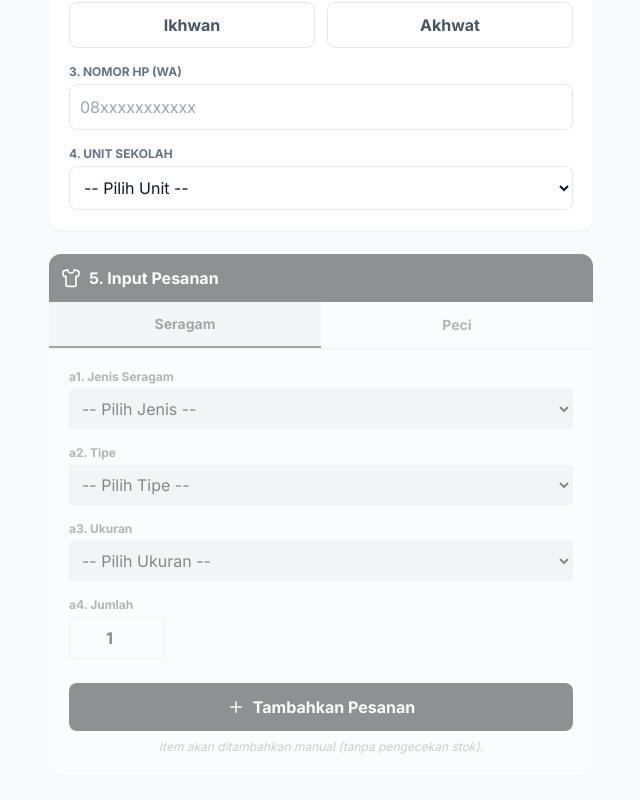
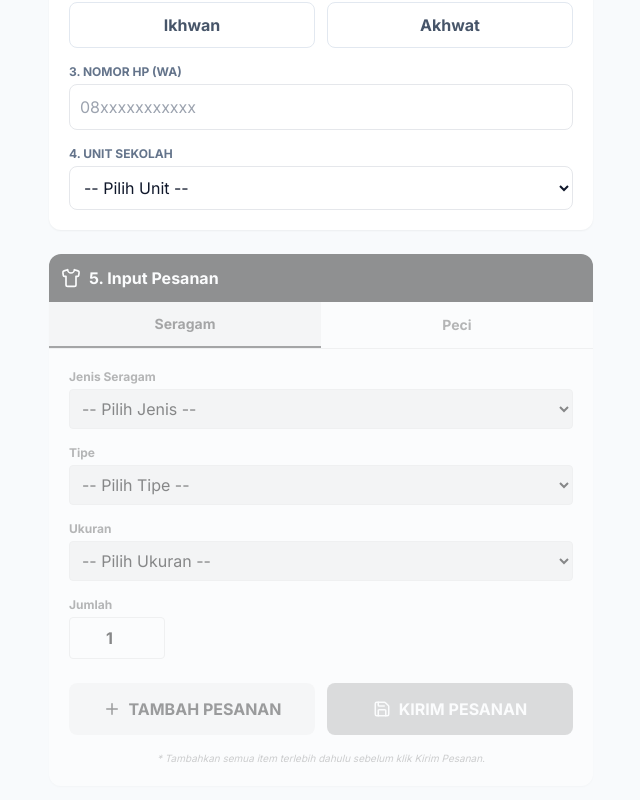
Before and after one commit to ravikurnia16-gif/manajemenaset, a React (Vite) app in the folder client/: page /pesan-seragam in a window 1280 px wide. Shown: the part 244-1044 px from the top of the page, without its empty margins (319-959 px from the left). Built offline with nearby package versions, Linux system fonts and the light colour scheme.

Commit message:
style: Refine UniformOrderPage UI with side-by-side buttons and clean layout

```diff
--- a/client/src/pages/UniformOrderPage.jsx
+++ b/client/src/pages/UniformOrderPage.jsx
@@ -287,7 +287,7 @@ const UniformOrderPage = () => {
                                 <>
                                     {/* a1. Jenis Seragam (Group) */}
                                     <div>
-                                        <label className="block text-xs font-bold text-slate-500 mb-1">a1. Jenis Seragam</label>
+                                        <label className="block text-xs font-bold text-slate-500 mb-1">Jenis Seragam</label>
                                         <select className="w-full border p-2 rounded" value={seragamGroup} onChange={e => setSeragamGroup(e.target.value)}>
                                             <option value="">-- Pilih Jenis --</option>
                                             {UNIFORM_GROUPS.map(g => <option key={g} value={g}>{g}</option>)}
@@ -296,7 +296,7 @@ const UniformOrderPage = () => {
 
                                     {/* a2. Tipe */}
                                     <div>
-                                        <label className="block text-xs font-bold text-slate-500 mb-1">a2. Tipe</label>
+                                        <label className="block text-xs font-bold text-slate-500 mb-1">Tipe</label>
                                         <select className="w-full border p-2 rounded" value={seragamType} onChange={e => setSeragamType(e.target.value)}>
                                             <option value="">-- Pilih Tipe --</option>
                                             {UNIFORM_TYPES.map(t => <option key={t} value={t}>{t}</option>)}
@@ -305,7 +305,7 @@ const UniformOrderPage = () => {
 
                                     {/* a3. Ukuran */}
                                     <div>
-                                        <label className="block text-xs font-bold text-slate-500 mb-1">a3. Ukuran</label>
+                                        <label className="block text-xs font-bold text-slate-500 mb-1">Ukuran</label>
                                         <select className="w-full border p-2 rounded" value={seragamSize} onChange={e => setSeragamSize(e.target.value)}>
                                             <option value="">-- Pilih Ukuran --</option>
                                             {(seragamGroup.includes('Jubah') || seragamType.includes('Jubah') ? SIZES_JUBAH : SIZES_STD).map(s => (
@@ -316,7 +316,7 @@ const UniformOrderPage = () => {
 
                                     {/* a4. Jumlah */}
                                     <div>
-                                        <label className="block text-xs font-bold text-slate-500 mb-1">a4. Jumlah</label>
+                                        <label className="block text-xs font-bold text-slate-500 mb-1">Jumlah</label>
                                         <input type="number" min="1" className="w-24 border p-2 rounded text-center font-bold" value={seragamQty} onChange={e => setSeragamQty(parseInt(e.target.value) || 1)} />
                                     </div>
                                 </>
@@ -338,26 +338,33 @@ const UniformOrderPage = () => {
                                 </>
                             )}
 
-                            {/* ADD BUTTON */}
-                            <div className="pt-2">
+                            {/* ACTION BUTTONS */}
+                            <div className="pt-2 flex gap-3">
                                 <button
                                     onClick={handleAddItem}
-                                    className="w-full bg-slate-800 text-white py-3 rounded-lg font-bold hover:bg-slate-900 transition flex justify-center items-center gap-2"
+                                    className="flex-1 bg-slate-100 text-slate-700 py-3.5 rounded-lg font-bold hover:bg-slate-200 transition flex justify-center items-center gap-2"
                                 >
-                                    <Plus size={18} /> Tambahkan Pesanan
+                                    <Plus size={18} /> TAMBAH PESANAN
                                 </button>
-                                <p className="text-xs text-center mt-2 text-slate-400 italic">
-                                    Item akan ditambahkan manual (tanpa pengecekan stok).
-                                </p>
+                                <button
+                                    onClick={handleSubmit}
+                                    disabled={loading || cart.length === 0}
+                                    className="flex-1 bg-green-600 text-white py-3.5 rounded-lg font-bold hover:bg-green-700 transition flex justify-center items-center gap-2 disabled:opacity-50 disabled:grayscale"
+                                >
+                                    {loading ? <Loader2 className="animate-spin" size={18} /> : <Save size={18} />} KIRIM PESANAN
+                                </button>
                             </div>
+                            <p className="text-[10px] text-center text-slate-400 italic">
+                                * Tambahkan semua item terlebih dahulu sebelum klik Kirim Pesanan.
+                            </p>
                         </div>
                     </div>
                 </div>
 
-                {/* CART LIST */}
+                {/* CART LIST - Only visible if has items */}
                 {cart.length > 0 && (
-                    <div className="bg-white rounded-xl shadow-sm border border-slate-200 p-4">
-                        <h3 className="font-bold text-slate-700 mb-3 flex items-center gap-2"><ShoppingBag size={18} /> Daftar Pesanan ({cart.length})</h3>
+                    <div className="bg-white rounded-xl shadow-sm border border-slate-200 p-4 animate-in fade-in slide-in-from-top-2 duration-300">
+                        <h3 className="font-bold text-slate-700 mb-3 flex items-center gap-2 border-b pb-2"><ShoppingBag size={18} className="text-indigo-600" /> Daftar Pesanan ({cart.length})</h3>
                         <div className="space-y-3">
                             {cart.map((c, i) => (
                                 <div key={i} className="flex justify-between items-center bg-slate-50 p-3 rounded-lg border border-slate-100">
@@ -366,7 +373,7 @@ const UniformOrderPage = () => {
                                         <div className="text-xs text-slate-500">Ukuran: {c.size} • Qty: {c.quantity}</div>
                                     </div>
                                     <div className="flex items-center gap-3">
-                                        <button onClick={() => handleRemoveItem(c.id)} className="text-red-500 p-1 hover:bg-red-50 rounded"><Trash2 size={16} /></button>
+                                        <button onClick={() => handleRemoveItem(c.id)} className="text-red-500 p-1.5 hover:bg-red-50 rounded-lg transition"><Trash2 size={16} /></button>
                                     </div>
                                 </div>
                             ))}
@@ -375,29 +382,6 @@ const UniformOrderPage = () => {
                 )}
 
             </div>
-
-            {/* FLOATING SUBMIT BUTTON */}
-            {cart.length > 0 && (
-                <div className="fixed bottom-0 left-0 right-0 bg-white border-t p-4 shadow-lg z-50">
-                    <div className="max-w-xl mx-auto flex gap-3">
-                        <button
-                            onClick={() => {
-                                document.getElementById('input-section')?.scrollIntoView({ behavior: 'smooth' });
-                            }}
-                            className="flex-1 bg-slate-100 hover:bg-slate-200 text-slate-700 py-4 rounded-xl font-bold flex justify-center items-center gap-2 transition active:scale-95"
-                        >
-                            <Plus size={20} /> TAMBAH PESANAN
-                        </button>
-                        <button
-                            onClick={handleSubmit}
-                            disabled={loading}
-                            className="flex-[2] bg-green-600 hover:bg-green-700 text-white py-4 rounded-xl font-bold shadow-green-200 shadow-lg flex justify-center items-center gap-2 text-lg transform transition active:scale-95 disabled:opacity-50"
-                        >
-                            {loading ? <Loader2 className="animate-spin" /> : <Save />} KIRIM PESANAN
-                        </button>
-                    </div>
-                </div>
-            )}
         </div>
     );
 };
```
